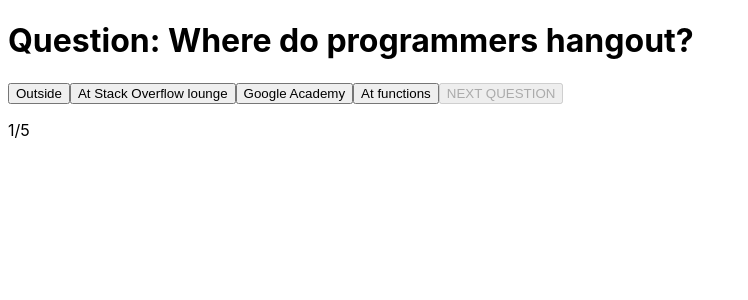
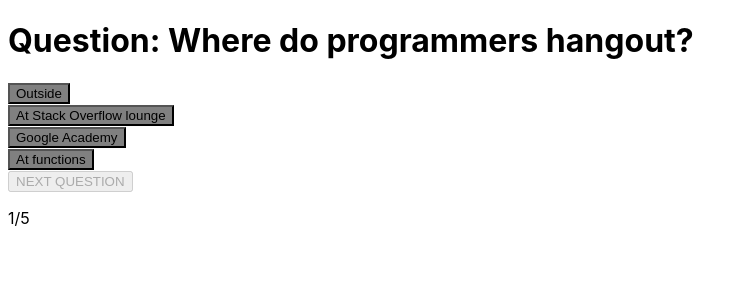
Before and after one commit to Technigo/project-redux-quiz-old, a React (Create React App) app: page / in a window 1280 px wide. Shown: the top 300 px of the page, without its empty margins (0-748 px from the left). Built offline with nearby package versions, Linux system fonts and the light colour scheme.

Commit message:
button components and styling

```diff
--- /dev/null
+++ b/src/components/Button.js
@@ -0,0 +1,43 @@
+import React, { useState, useEffect } from "react"
+
+// import { useSelector, useDispatch } from "react-redux"
+
+export const Button = ({
+  questionId,
+  correctAnswerIndex,
+  onClick,
+  disabled,
+  item,
+  answerIndex,
+}) => {
+  //   const onAnswerSubmit = (id, index) => {
+  //     dispatch(quiz.actions.submitAnswer({ questionId: id, answerIndex: index }))
+  //   }
+  const [color, setColor] = useState("grey")
+
+  useEffect(() => {
+    setColor("grey")
+  }, [questionId])
+
+  const onAnswerClick = () => {
+    onClick()
+    if (answerIndex === correctAnswerIndex) {
+      setColor("green")
+    } else {
+      setColor("red")
+    }
+  }
+
+  return (
+    <div>
+      <button
+        disabled={disabled}
+        onClick={onAnswerClick}
+        style={{ backgroundColor: `${color}` }}
+        type="button"
+      >
+        {item}
+      </button>
+    </div>
+  )
+}
--- a/src/components/CurrentQuestion.js
+++ b/src/components/CurrentQuestion.js
@@ -1,18 +1,20 @@
-import React from 'react'
-import { useSelector, useDispatch } from 'react-redux'
-import Summary from 'components/Summary'
+import React from "react"
+import { useSelector, useDispatch } from "react-redux"
+import Summary from "components/Summary"
+import { Button } from "components/Button"
 
-import { quiz } from '../reducers/quiz'
+import { quiz } from "../reducers/quiz"
 
 export const CurrentQuestion = () => {
   // const currentQuestion = useSelector((store) => store.quiz.currentQuestionIndex)
   const question = useSelector(
     (state) => state.quiz.questions[state.quiz.currentQuestionIndex]
   )
-  const answer = useSelector((state) => state.quiz.answers.find((answer) => answer.questionId === question.id))
+  const answer = useSelector((state) =>
+    state.quiz.answers.find((answer) => answer.questionId === question.id)
+  )
   const dispatch = useDispatch()
   const quizOver = useSelector((state) => state.quiz.quizOver)
-
 
   if (!question) {
     return <h1>Oh no! I could not find the current question!</h1>
@@ -27,31 +29,39 @@ export const CurrentQuestion = () => {
   }
 
   if (!quizOver)
-
     return (
-
       <div>
         <h1>Question: {question.questionText}</h1>
         {question.options.map((item, index) => (
+          <Button
+            questionId={question.id}
+            correctAnswerIndex={question.correctAnswerIndex}
+            key={index}
+            answerIndex={question.answerIndex}
+            disabled={!!answer}
+            onClick={() => onAnswerSubmit(question.id, index)}
+            type="button"
+            item={item}
+          >
+            {" "}
+          </Button>
+        ))}
+        {/* {question.options.map((item, index) => (
           <button
             key={index}
             disabled={!!answer}
-        onClick={() => onAnswerSubmit(question.id, index)}>
+            onClick={() => onAnswerSubmit(question.id, index)}
+          >
             {item}
           </button>
-      ))}
-      <button
-      onClick = {handleClick}
-      disabled={!answer}>
+        ))} */}
+        <button onClick={handleClick} disabled={!answer}>
           NEXT QUESTION
         </button>
         <p>{question.id}/5</p>
       </div>
-
     )
-  return (
-    <Summary />
-  )
+  return <Summary />
 }
 
 // not submitting answer to store on "answer button" but save it and submit with Next question
--- a/src/reducers/quiz.js
+++ b/src/reducers/quiz.js
@@ -1,47 +1,76 @@
-import { createSlice } from '@reduxjs/toolkit'
+import { createSlice } from "@reduxjs/toolkit"
 
 // Change these to your own questions!
 const questions = [
-  { id: 1,
-    questionText: 'Where do programmers hangout?',
-    options: ['Outside', 'At Stack Overflow lounge', 'Google Academy', 'At functions'],
-    correctAnswerIndex: 1
+  {
+    id: 1,
+    questionText: "Where do programmers hangout?",
+    options: [
+      "Outside",
+      "At Stack Overflow lounge",
+      "Google Academy",
+      "At functions",
+    ],
+    correctAnswerIndex: 1,
   },
-  { id: 2,
-    questionText: 'What is the most popular programming problem?',
-    options: ['The correct amount of curly brackets', 'Wrong class', 'Lowercase/Uppercase', 'Missing a Semicolon.'],
-    correctAnswerIndex: 3
+  {
+    id: 2,
+    questionText: "What is the most popular programming problem?",
+    options: [
+      "The correct amount of curly brackets",
+      "Wrong class",
+      "Lowercase/Uppercase",
+      "Missing a Semicolon.",
+    ],
+    correctAnswerIndex: 3,
   },
-  { id: 3,
-    questionText: 'Can you summarize the life of programmers in four words?',
-    options: ['Learn. Share. Teach. Explore.', 'Vacation. Sunbathe. Surf. Beach.', 'Eat. Sleep. Code. Repeat.', 'Stand. Run. Fall. Repeat.'],
-    correctAnswerIndex: 2
+  {
+    id: 3,
+    questionText: "Can you summarize the life of programmers in four words?",
+    options: [
+      "Learn. Share. Teach. Explore.",
+      "Vacation. Sunbathe. Surf. Beach.",
+      "Eat. Sleep. Code. Repeat.",
+      "Stand. Run. Fall. Repeat.",
+    ],
+    correctAnswerIndex: 2,
   },
-  { id: 4,
-    questionText: 'As a programmer, where do you see yourself 10 years from now?',
-    options: ['Sitting in front of a computer, probably programming.', 'Living on a desert island without technology', 'Nextdoor to Maks', 'Still trying to understand Javascript'],
-    correctAnswerIndex: 0
+  {
+    id: 4,
+    questionText:
+      "As a programmer, where do you see yourself 10 years from now?",
+    options: [
+      "Sitting in front of a computer, probably programming.",
+      "Living on a desert island without technology",
+      "Nextdoor to Maks",
+      "Still trying to understand Javascript",
+    ],
+    correctAnswerIndex: 0,
   },
-  { id: 5,
-    questionText: 'What is the golden rule in programming?',
-    options: ['You know nothing Jon Snow', 'Everything is an array', 'If it works, don’t touch it', `We're not here because we're free, we're here because we are not free`],
-    correctAnswerIndex: 2
-  }
-
+  {
+    id: 5,
+    questionText: "What is the golden rule in programming?",
+    options: [
+      "You know nothing Jon Snow",
+      "Everything is an array",
+      "If it works, don’t touch it",
+      `We're not here because we're free, we're here because we are not free`,
+    ],
+    correctAnswerIndex: 2,
+  },
 ]
 
 const initialState = {
   questions,
   answers: [],
   currentQuestionIndex: 0,
-  quizOver: false
+  quizOver: false,
 }
 
 export const quiz = createSlice({
-  name: 'quiz',
+  name: "quiz",
   initialState,
   reducers: {
-
     /**
      * Use this action when a user selects an answer to the question.
      * The answer will be stored in the `quiz.answers` state with the
@@ -57,16 +86,21 @@ export const quiz = createSlice({
      * When dispatching this action, you should pass an object as the payload with `questionId`
      * and `answerIndex` keys. See the readme for more details.
      */
+
     submitAnswer: (state, action) => {
       const { questionId, answerIndex } = action.payload
       const question = state.questions.find((q) => q.id === questionId)
 
       if (!question) {
-        throw new Error('Could not find question! Check to make sure you are passing the question id correctly.')
+        throw new Error(
+          "Could not find question! Check to make sure you are passing the question id correctly."
+        )
       }
 
       if (question.options[answerIndex] === undefined) {
-        throw new Error(`You passed answerIndex ${answerIndex}, but it is not in the possible answers array!`)
+        throw new Error(
+          `You passed answerIndex ${answerIndex}, but it is not in the possible answers array!`
+        )
       }
 
       state.answers.push({
@@ -74,7 +108,7 @@ export const quiz = createSlice({
         answerIndex,
         question,
         answer: question.options[answerIndex],
-        isCorrect: question.correctAnswerIndex === answerIndex
+        isCorrect: question.correctAnswerIndex === answerIndex,
       })
     },
 
@@ -102,7 +136,6 @@ export const quiz = createSlice({
      */
     restart: () => {
       return initialState
-    }
-
-  }
+    },
+  },
 })
```
Lines whose indentation alone changed are shown as unchanged.
